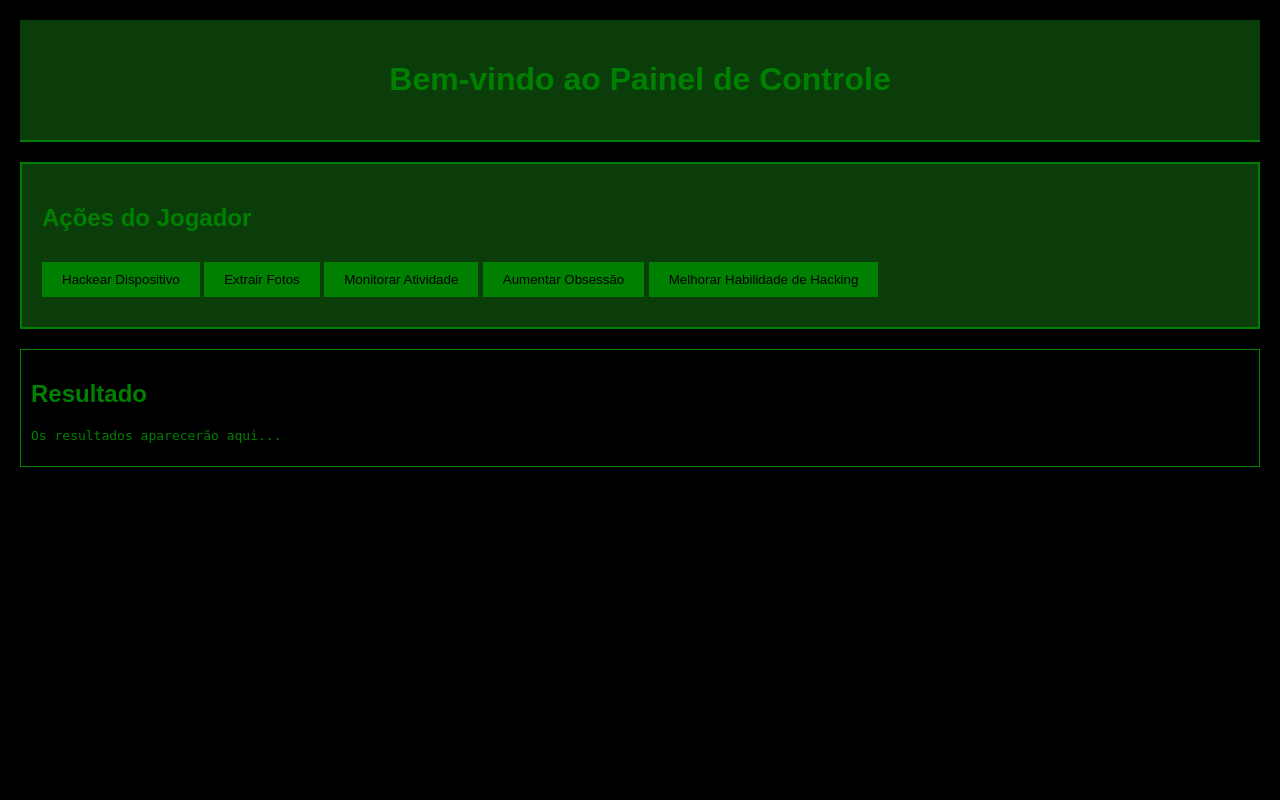
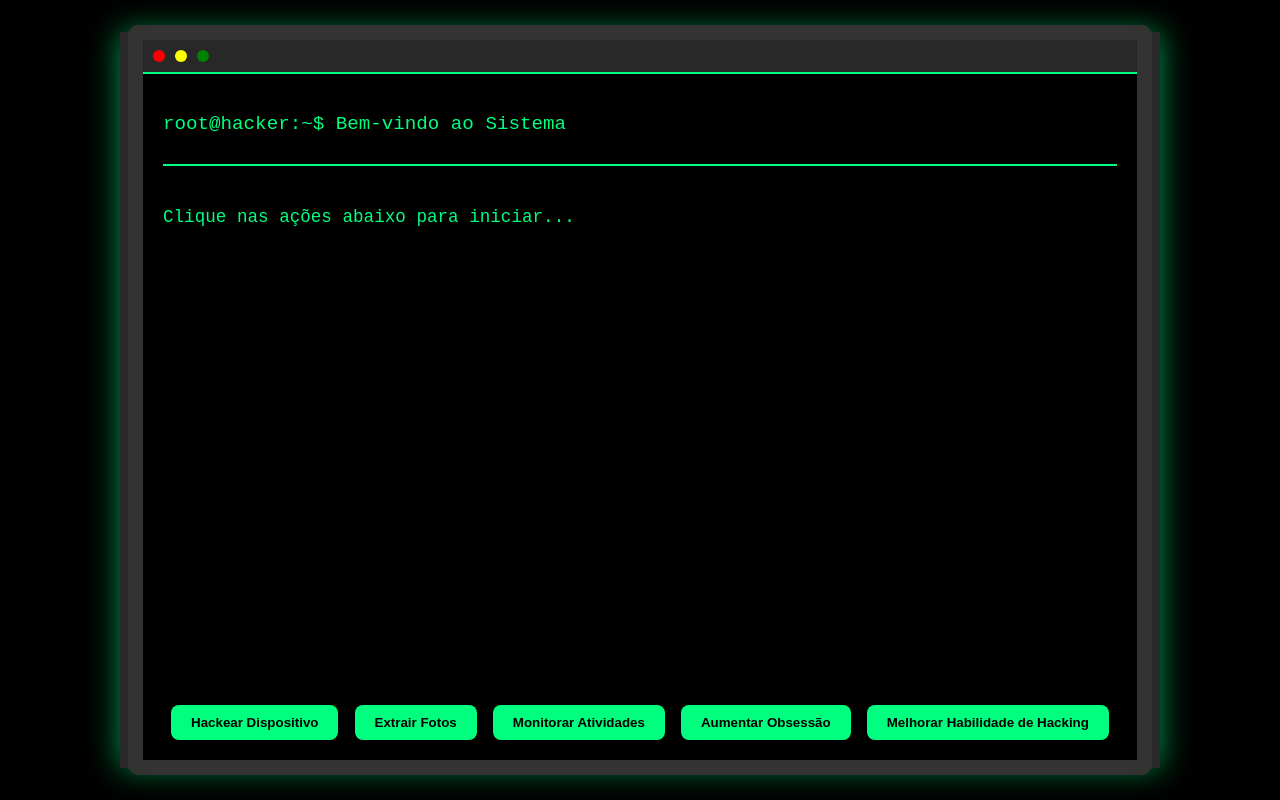
Before and after one commit to SwthSawTheme/INCIPT, a Flask app: page / in a window 1280 px wide. Run offline with Flask 3, Linux system fonts and the light colour scheme.

Commit message:
Atualização da interface

```diff
--- a/app/routes.py
+++ b/app/routes.py
@@ -3,7 +3,7 @@ from app.models.devices import Devices
 from app.models.player import Player
 from app.models.victim import Victim
 
-app = Flask(__name__)
+app = Flask(__name__, template_folder='views/templates', static_folder='views/static')
 
 # Instâncias de exemplo
 device = Devices(device_type="Celular", security_level=3, stored_data=["Fotos", "Mensagens"])
@@ -13,6 +13,15 @@ player = Player(obsession_level=0, hacking_skill=2, gathered_data=[])
 @app.route('/')
 def main():
     return render_template('main.html')
+
+# Rota para retornar o status do jogador
+@app.route('/player/status', methods=['GET'])
+def player_status():
+    return jsonify({
+        "obsession_level": player.obsession_level,
+        "hacking_skill": player.hacking_skill,
+        "gathered_data": player.gathered_data
+    })
 
 # Rota para hackear dispositivo
 @app.route('/player/hack', methods=['POST'])
@@ -41,7 +50,7 @@ def increase_obsession():
 # Rota para melhorar habilidade de hacking
 @app.route('/player/improve_hacking', methods=['POST'])
 def improve_hacking():
-    player.improve_hacking()
+    player.improve_hacking_skill()
     return jsonify({"hacking_skill": player.hacking_skill})
 
 if __name__ == '__main__':
--- a/app/views/static/style.css
+++ b/app/views/static/style.css
@@ -1,52 +1,122 @@
-/* Estilos gerais */
+/* Estilos para simular uma tela de computador */
 body {
     background-color: black;
-    color: green;
-    font-family: 'Arial', sans-serif;
     margin: 0;
-    padding: 20px;
+    display: flex;
+    justify-content: center;
+    align-items: center;
+    height: 100vh;
+    font-family: 'Courier New', monospace;
+    color: #00ff7f;
 }
 
-header {
-    text-align: center;
-    padding: 20px;
-    background-color: #0b3d0b;
-    border-bottom: 2px solid green;
+.computer-screen {
+    background-color: #1c1c1c;
+    border: 8px solid #282828;
+    width: 80%;
+    height: 90%;
+    display: flex;
+    justify-content: center;
+    align-items: center;
+    box-shadow: 0px 0px 30px rgba(0, 255, 127, 0.6);
 }
 
-h1 {
-    color: green;
+.monitor-frame {
+    background-color: #0b3d0b;
+    width: 100%;
+    height: 100%;
+    border: 15px solid #333;
+    border-radius: 10px;
+    display: flex;
+    flex-direction: column;
+    justify-content: space-between;
 }
 
-section {
+.monitor-header {
+    background-color: #282828;
+    padding: 10px;
+    display: flex;
+    justify-content: flex-start;
+    gap: 10px;
+    border-bottom: 2px solid #00ff7f;
+}
+
+.monitor-light {
+    width: 12px;
+    height: 12px;
+    border-radius: 50%;
+    display: inline-block;
+}
+
+.red {
+    background-color: red;
+}
+
+.yellow {
+    background-color: yellow;
+}
+
+.green {
+    background-color: green;
+}
+
+.monitor-content {
+    flex-grow: 1;
+    padding: 20px;
+    background-color: #000;
+    color: #00ff7f;
+    display: flex;
+    flex-direction: column;
+    justify-content: space-between;
+}
+
+#terminal {
+    width: 100%;
+    height: 100%;
+    display: flex;
+    flex-direction: column;
+    justify-content: space-between;
+}
+
+.terminal-header {
+    font-size: 1.2em;
+    border-bottom: 2px solid #00ff7f;
+    padding-bottom: 10px;
+}
+
+.terminal-body {
+    flex-grow: 1;
     margin-top: 20px;
-    padding: 20px;
-    border: 2px solid green;
-    background-color: #0b3d0b;
+}
+
+.terminal-body p {
+    white-space: pre-wrap;
+    word-wrap: break-word;
+    line-height: 1.5;
+    font-size: 1.1em;
+}
+
+.terminal-footer {
+    display: flex;
+    justify-content: space-around;
+    padding-top: 10px;
 }
 
 button {
-    background-color: green;
+    background-color: #00ff7f;
     color: black;
     border: none;
     padding: 10px 20px;
-    margin: 10px 0;
     cursor: pointer;
+    border-radius: 8px;
+    font-weight: bold;
+    transition: background-color 0.3s ease;
 }
 
 button:hover {
     background-color: #005700;
 }
 
-#output {
-    margin-top: 20px;
-    padding: 10px;
-    background-color: black;
-    color: green;
-    border: 1px solid green;
+button:focus {
+    outline: none;
 }
-
-pre {
-    white-space: pre-wrap;
-    word-wrap: break-word;
-}
--- a/app/views/templates/main.html
+++ b/app/views/templates/main.html
@@ -3,71 +3,75 @@
 <head>
     <meta charset="UTF-8">
     <meta name="viewport" content="width=device-width, initial-scale=1.0">
-    <title>Incipit - Painel Principal</title>
+    <title>Hacker - Terminal</title>
     <link rel="stylesheet" href="{{ url_for('static', filename='style.css') }}">
 </head>
 <body>
-    <header>
-        <h1>Bem-vindo ao Painel de Controle</h1>
-    </header>
-
-    <section id="controls">
-        <h2>Ações do Jogador</h2>
-        <button onclick="hackDevice()">Hackear Dispositivo</button>
-        <button onclick="extractPhotos()">Extrair Fotos</button>
-        <button onclick="monitorActivity()">Monitorar Atividade</button>
-        <button onclick="increaseObsession()">Aumentar Obsessão</button>
-        <button onclick="improveHacking()">Melhorar Habilidade de Hacking</button>
-    </section>
-
-    <section id="output">
-        <h2>Resultado</h2>
-        <pre id="result">Os resultados aparecerão aqui...</pre>
-    </section>
+    <div class="computer-screen">
+        <div class="monitor-frame">
+            <header class="monitor-header">
+                <span class="monitor-light red"></span>
+                <span class="monitor-light yellow"></span>
+                <span class="monitor-light green"></span>
+            </header>
+            <div class="monitor-content">
+                <div id="terminal">
+                    <div class="terminal-header">
+                        <p>root@hacker:~$ Bem-vindo ao Sistema</p>
+                    </div>
+                    <div class="terminal-body">
+                        <p id="result">Clique nas ações abaixo para iniciar...</p>
+                    </div>
+                    <div class="terminal-footer">
+                        <button onclick="hackDevice()">Hackear Dispositivo</button>
+                        <button onclick="extractPhotos()">Extrair Fotos</button>
+                        <button onclick="monitorActivity()">Monitorar Atividades</button>
+                        <button onclick="increaseObsession()">Aumentar Obsessão</button>
+                        <button onclick="improveHacking()">Melhorar Habilidade de Hacking</button>
+                    </div>
+                </div>
+            </div>
+        </div>
+    </div>
 
     <script>
-        // Função para chamar a rota de hack do dispositivo
         function hackDevice() {
             fetch('/player/hack', { method: 'POST' })
                 .then(response => response.json())
                 .then(data => {
-                    document.getElementById('result').textContent = JSON.stringify(data, null, 2);
+                    document.getElementById('result').textContent = data.hack_result ? "Hack bem-sucedido!" : "Falha no hack.";
                 });
         }
 
-        // Função para chamar a rota de extrair fotos
         function extractPhotos() {
             fetch('/player/extract_photos', { method: 'POST' })
                 .then(response => response.json())
                 .then(data => {
-                    document.getElementById('result').textContent = JSON.stringify(data, null, 2);
+                    document.getElementById('result').textContent = "Fotos extraídas!";
                 });
         }
 
-        // Função para monitorar atividade
         function monitorActivity() {
             fetch('/player/monitor_activity', { method: 'POST' })
                 .then(response => response.json())
                 .then(data => {
-                    document.getElementById('result').textContent = JSON.stringify(data, null, 2);
+                    document.getElementById('result').textContent = "Atividade monitorada!";
                 });
         }
 
-        // Função para aumentar obsessão
         function increaseObsession() {
             fetch('/player/increase_obsession', { method: 'POST' })
                 .then(response => response.json())
                 .then(data => {
-                    document.getElementById('result').textContent = JSON.stringify(data, null, 2);
+                    document.getElementById('result').textContent = "Nível de obsessão aumentado!";
                 });
         }
 
-        // Função para melhorar a habilidade de hacking
         function improveHacking() {
             fetch('/player/improve_hacking', { method: 'POST' })
                 .then(response => response.json())
                 .then(data => {
-                    document.getElementById('result').textContent = JSON.stringify(data, null, 2);
+                    document.getElementById('result').textContent = "Habilidade de hacking melhorada!";
                 });
         }
     </script>
```
